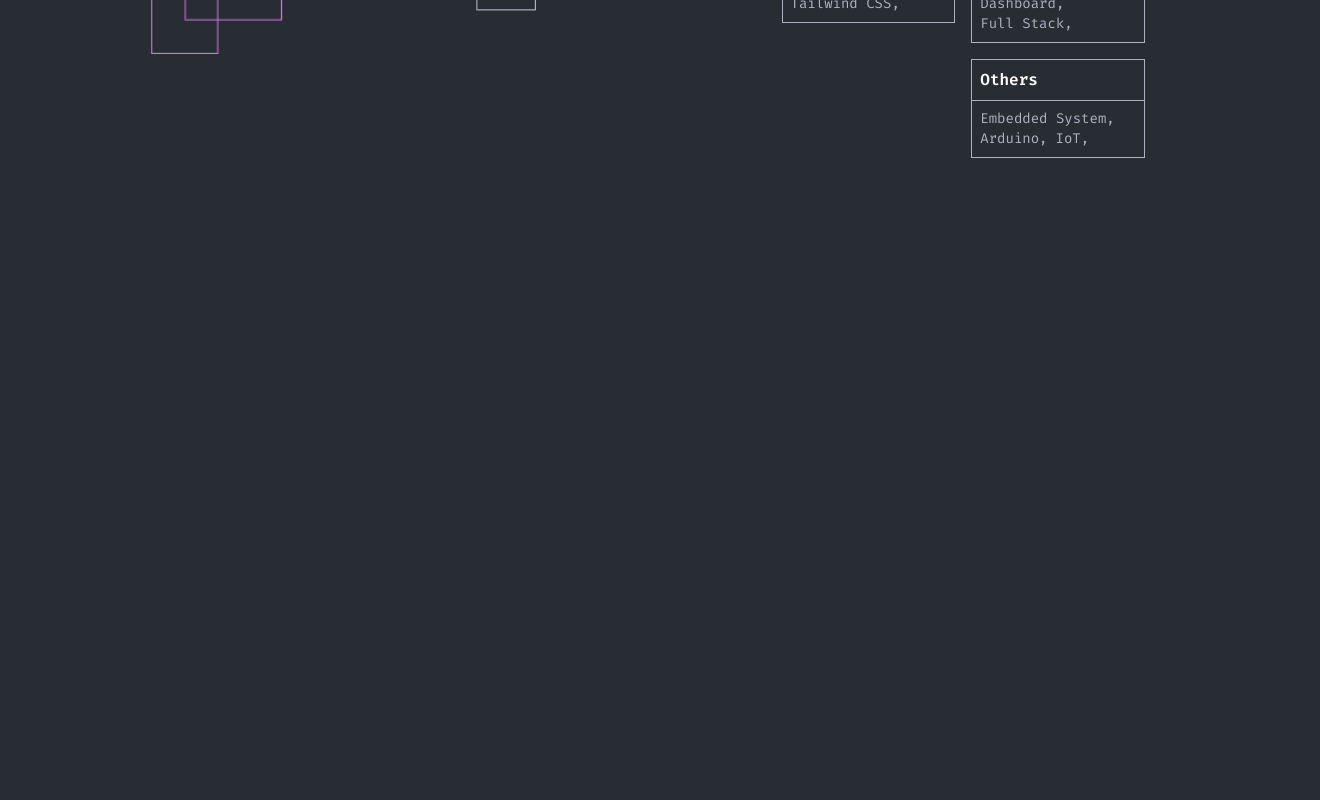
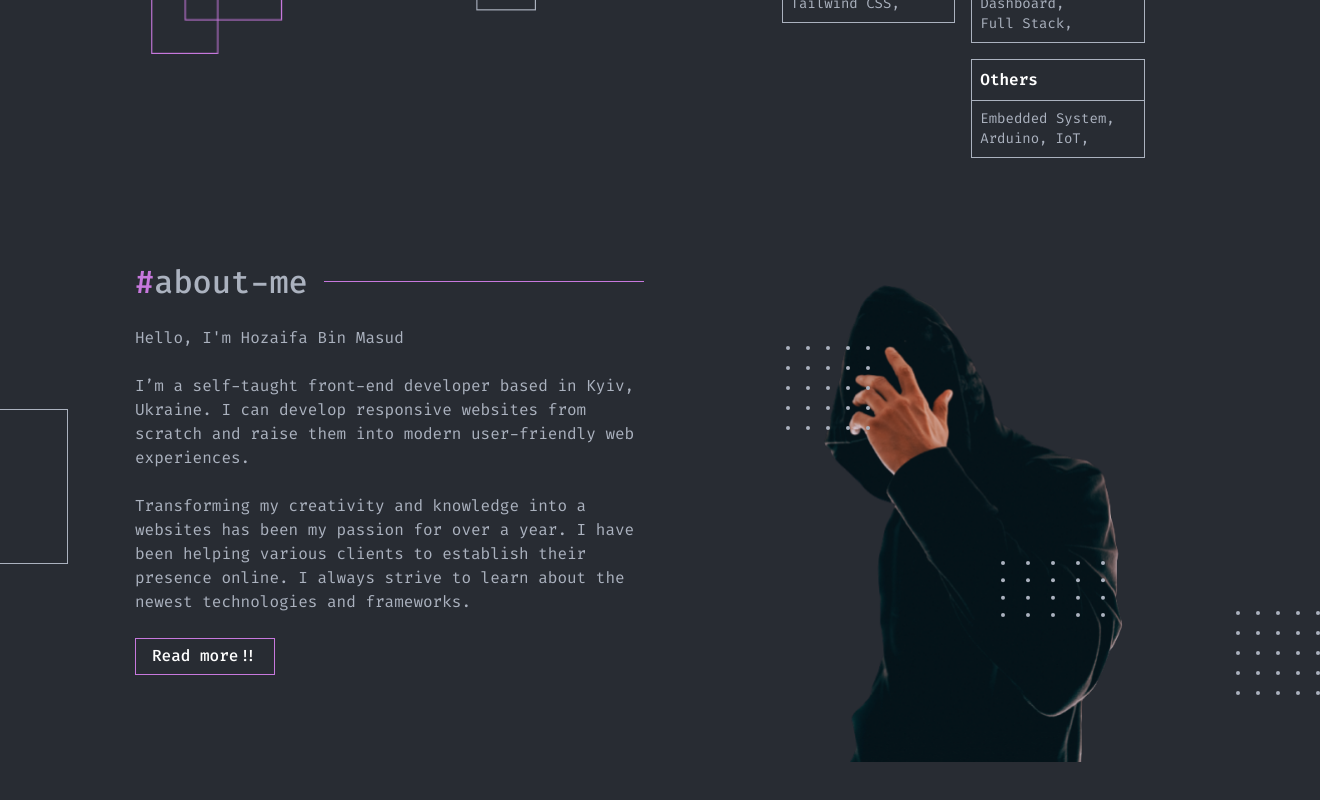
Before and after one commit to hozaifa4you/hozaifabinmasud, a Next.js app in the folder apps/frontend/: page / in a window 1280 px wide. Shown: the part 1753-2553 px from the top of the page, 1320 px wide, since content can reach past the window. Before the commit the page ends 1961 px from the top, so only its background shows below. Built offline with nearby package versions, Linux system fonts and the light colour scheme.

Commit message:
About me

```diff
--- a/apps/frontend/src/app/page.tsx
+++ b/apps/frontend/src/app/page.tsx
@@ -1,3 +1,4 @@
+import { AboutMeSection } from '@/components/home/about-me';
 import { HeroSection } from '@/components/home/hero-section';
 import { ProductsSection } from '@/components/home/products-section';
 import { SkillsSection } from '@/components/home/skills-section';
@@ -8,6 +9,7 @@ const Home = () => {
          <HeroSection />
          <ProductsSection />
          <SkillsSection />
+         <AboutMeSection />
       </>
    );
 };
--- /dev/null
+++ b/apps/frontend/src/components/home/about-me.tsx
@@ -0,0 +1,59 @@
+import Image from 'next/image';
+import { ContentHeader } from './content-header';
+import { DotGridIcon, DotGridRectIcon, SquareIcon } from '../ui/icons';
+import Link from 'next/link';
+import { Button } from '../ui/button';
+
+const AboutMeSection = () => {
+   return (
+      <section className="section-padding relative">
+         <div className="container">
+            <ContentHeader text="about-me" maxLineWidth="max-w-[320px]" />
+
+            <div className="gap- mt-5 grid xl:grid-cols-8">
+               <div className="xl:col-span-5">
+                  <div className="grid max-w-[515px] gap-6">
+                     <p>Hello, I&apos;m Hozaifa Bin Masud</p>
+                     <p>
+                        I’m a self-taught front-end developer based in Kyiv,
+                        Ukraine. I can develop responsive websites from scratch
+                        and raise them into modern user-friendly web
+                        experiences.{' '}
+                     </p>
+                     <p>
+                        Transforming my creativity and knowledge into a websites
+                        has been my passion for over a year. I have been helping
+                        various clients to establish their presence online. I
+                        always strive to learn about the newest technologies and
+                        frameworks.
+                     </p>
+
+                     <Link href="/about-more">
+                        <Button variant="outline">Read more!!</Button>
+                     </Link>
+                  </div>
+               </div>
+               <div className="relative xl:col-span-3">
+                  <div className="-mt-18 flex w-full items-center justify-center">
+                     <Image
+                        src="/alternate/me2.png"
+                        alt="Hozaifa"
+                        width={340}
+                        height={505}
+                        className="mx-auto w-full max-w-[340px] object-contain object-center"
+                     />
+                  </div>
+
+                  <DotGridIcon className="absolute top-5 left-5 size-[84px]" />
+                  <DotGridRectIcon className="absolute right-10 bottom-1/3" />
+               </div>
+            </div>
+         </div>
+
+         <SquareIcon className="absolute top-1/3 left-0 rotate-180" />
+         <DotGridIcon className="absolute top-2/3 -right-10" />
+      </section>
+   );
+};
+
+export { AboutMeSection };
--- a/apps/frontend/src/components/ui/icons.tsx
+++ b/apps/frontend/src/components/ui/icons.tsx
@@ -26,6 +26,40 @@ const DotGridIcon = (props: React.SVGProps<SVGSVGElement>) => {
          <circle cx="42" cy="82" r="2" fill="#ABB2BF" />
          <circle cx="62" cy="82" r="2" fill="#ABB2BF" />
          <circle cx="82" cy="82" r="2" fill="#ABB2BF" />
+      </svg>
+   );
+};
+
+const DotGridRectIcon = (props: React.SVGProps<SVGSVGElement>) => {
+   return (
+      <svg
+         width="104"
+         height="56"
+         viewBox="0 0 104 56"
+         fill="none"
+         xmlns="http://www.w3.org/2000/svg"
+         {...props}
+      >
+         <circle cx="2" cy="2" r="2" fill="#ABB2BF" />
+         <circle cx="27" cy="2" r="2" fill="#ABB2BF" />
+         <circle cx="52" cy="2" r="2" fill="#ABB2BF" />
+         <circle cx="77" cy="2" r="2" fill="#ABB2BF" />
+         <circle cx="102" cy="2" r="2" fill="#ABB2BF" />
+         <circle cx="2" cy="19.3333" r="2" fill="#ABB2BF" />
+         <circle cx="27" cy="19.3333" r="2" fill="#ABB2BF" />
+         <circle cx="52" cy="19.3333" r="2" fill="#ABB2BF" />
+         <circle cx="77" cy="19.3333" r="2" fill="#ABB2BF" />
+         <circle cx="102" cy="19.3333" r="2" fill="#ABB2BF" />
+         <circle cx="2" cy="36.6667" r="2" fill="#ABB2BF" />
+         <circle cx="27" cy="36.6667" r="2" fill="#ABB2BF" />
+         <circle cx="52" cy="36.6667" r="2" fill="#ABB2BF" />
+         <circle cx="77" cy="36.6667" r="2" fill="#ABB2BF" />
+         <circle cx="102" cy="36.6667" r="2" fill="#ABB2BF" />
+         <circle cx="2" cy="54" r="2" fill="#ABB2BF" />
+         <circle cx="27" cy="54" r="2" fill="#ABB2BF" />
+         <circle cx="52" cy="54" r="2" fill="#ABB2BF" />
+         <circle cx="77" cy="54" r="2" fill="#ABB2BF" />
+         <circle cx="102" cy="54" r="2" fill="#ABB2BF" />
       </svg>
    );
 };
@@ -92,4 +126,4 @@ const SquareIcon = (props: React.SVGProps<SVGSVGElement>) => {
    );
 };
 
-export { DotGridIcon, LogoSvg, SquareIcon };
+export { DotGridIcon, LogoSvg, SquareIcon, DotGridRectIcon };
```
Also changed, not shown: apps/frontend/public/alternate/me2.png (added).
